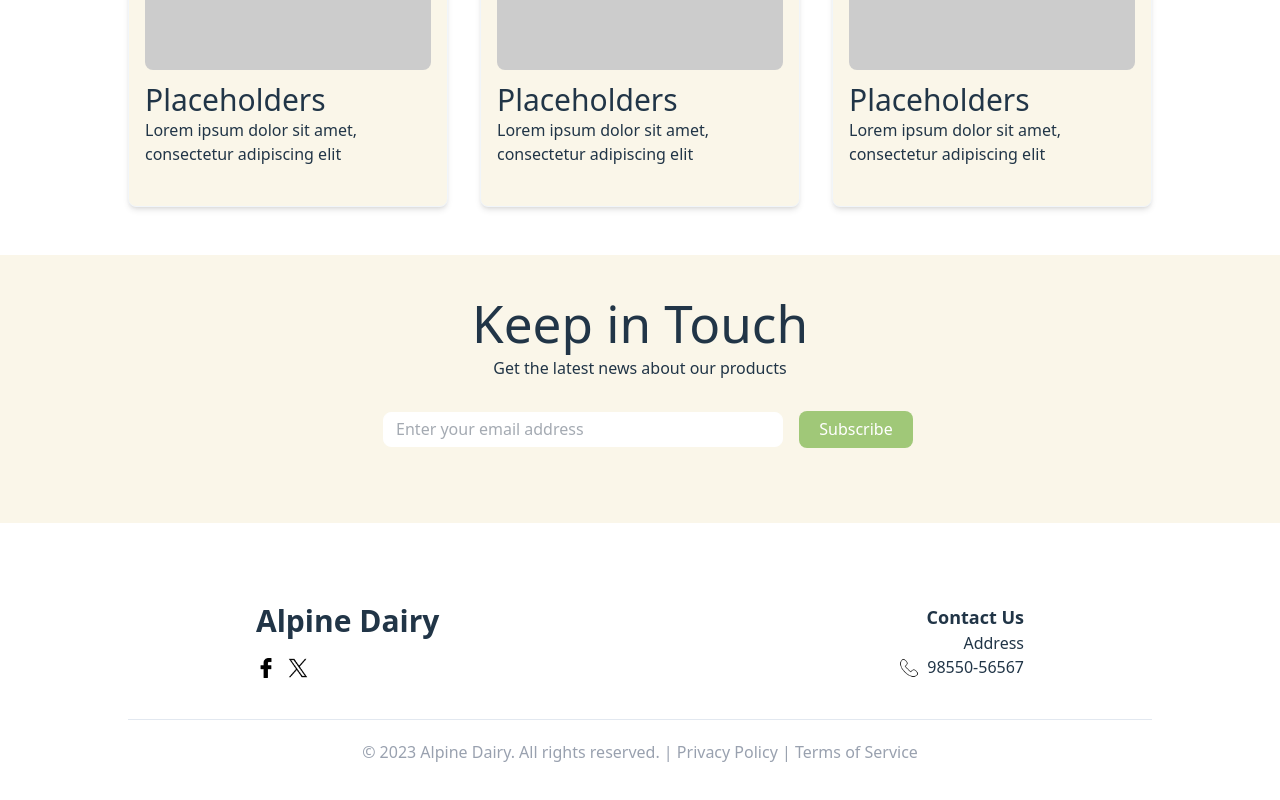
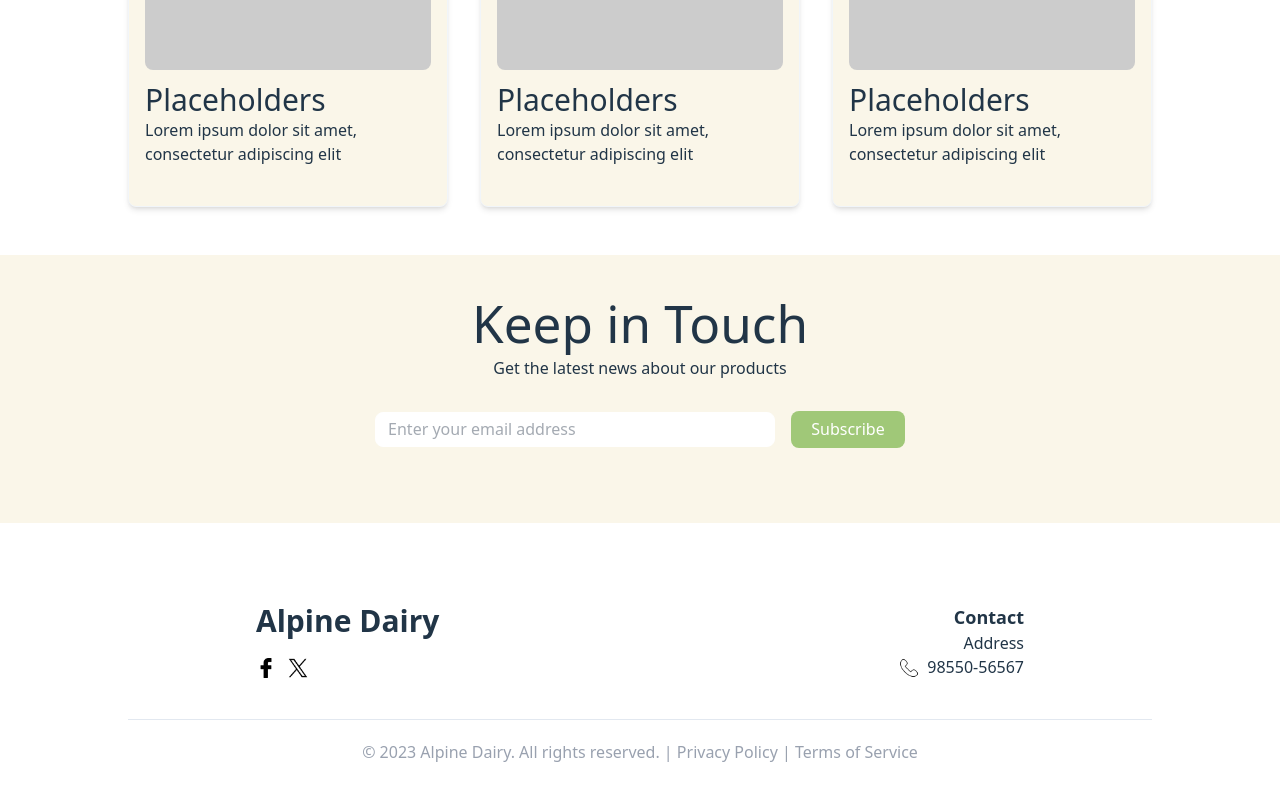
Before and after one commit to novel182/dairy, a React (Vite) app: page / in a window 1280 px wide. Shown: the part 2284-3084 px from the top of the page. Built offline with nearby package versions, Linux system fonts and the light colour scheme.

Commit message:
layout prettifying

```diff
--- a/src/Components/Footer.tsx
+++ b/src/Components/Footer.tsx
@@ -1,6 +1,10 @@
-const Footer : React.FC = () => {
+import type { FooterProps } from "types"
+
+const Footer : React.FC<FooterProps> = ({className}) => {
+    const sectionClass = "py-20 items-center " + className
+
     return (
-        <section className="my-20 items-center">
+        <section className={sectionClass}>
             <div className="m-auto flex justify-between md:w-[60%] w-[80%]">
                 <div className="text-left">
                     <h2 className="text-2xl lg:text-3xl mb-4 font-bold">Alpine Dairy</h2>
@@ -8,7 +12,7 @@ const Footer : React.FC = () => {
                     <img className="inline" src="twitterIcon.png" width="20"/>
                 </div>
                 <div className="text-right">
-                    <h2 className="text-lg font-semibold">Contact Us</h2>
+                    <h2 className="text-lg font-semibold">Contact</h2>
                     <p>Address</p>
                     <img className="mr-2 hidden lg:inline" src="phone.png" width="20"/>
                     <p className="inline">98550-56567</p>
--- a/src/Components/LandingPage/NewsLetter.tsx
+++ b/src/Components/LandingPage/NewsLetter.tsx
@@ -21,7 +21,7 @@ const NewsLetter : React.FC = () => {
                     onChange={(event) => inputBoxValue = event.target.value}/>
                 <button
                     onClick={submitOnClick}
-                    className="h-[37px] text-white flex items-center"
+                    className="h-[37px] text-white flex items-center mr-4"
                     style={{backgroundColor: primary}}>
                     Subscribe
                 </button>
--- a/src/types/index.ts
+++ b/src/types/index.ts
@@ -30,6 +30,10 @@ export interface HeaderProps {
     backText: string
 }
 
+export interface FooterProps {
+    className?: string
+}
+
 export interface PaymentInput {
     card: number,
     expMonth: number,
```
